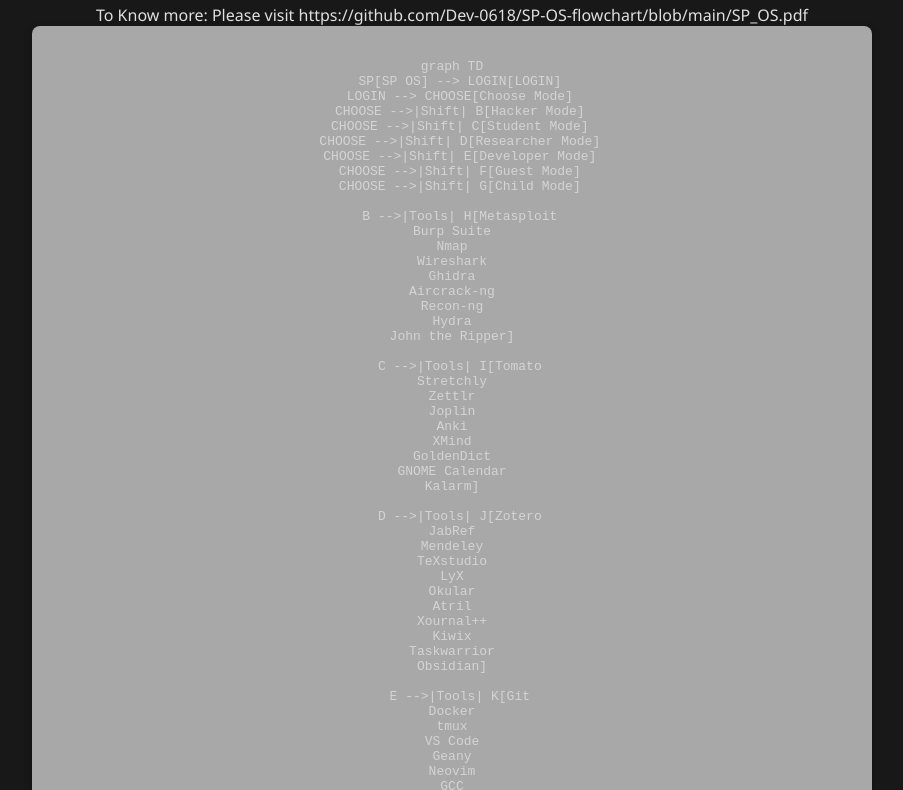
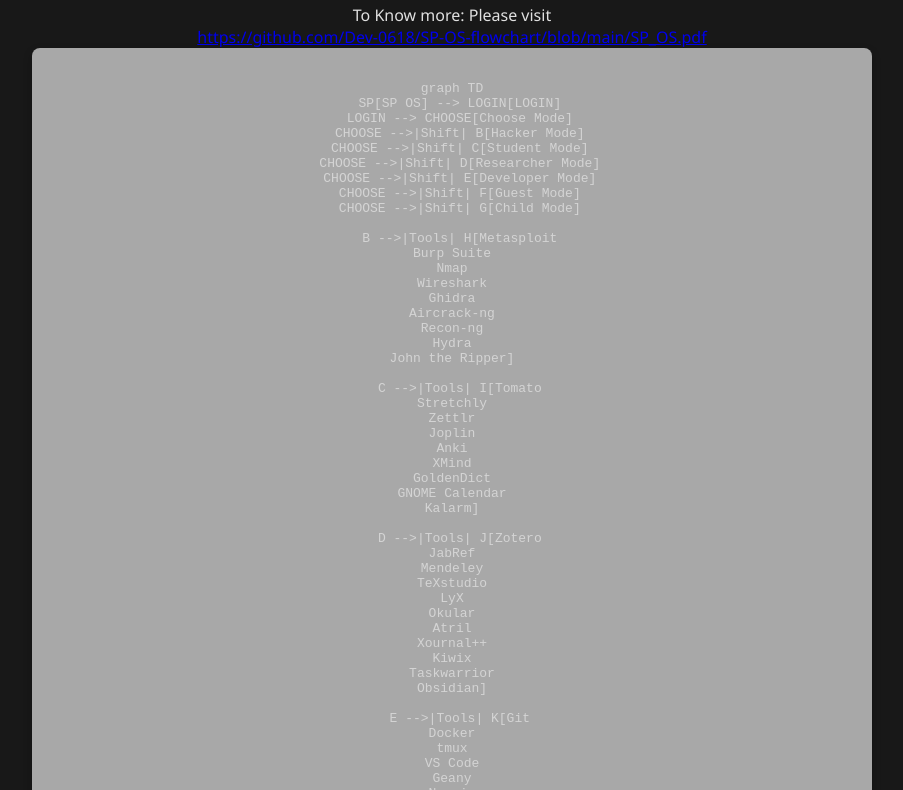
Before and after one commit to Dev-0618/SP-OS-flowchart, a plain HTML site: page index.html in a window 1280 px wide. Shown: the part 100-890 px from the top of the page, without its empty margins (188-1091 px from the left). Drawn offline with Linux system fonts and the light colour scheme; a script that the page names is missing.

Commit message:
Update index.html

```diff
--- a/index.html
+++ b/index.html
@@ -8,9 +8,9 @@
     <script src="https://cdn.jsdelivr.net/npm/mermaid@10.8.0/dist/mermaid.min.js"></script>
 </head>
 <body>
-    <h1>SP OS Mode Selection</h1>
-To Know more: Please visit https://github.com/Dev-0618/SP-OS-flowchart/blob/main/SP_OS.pdf
-    <div class="mermaid-container">
+<h1>SP OS Mode Selection</h1>
+To Know more: Please visit <a href="https://github.com/Dev-0618/SP-OS-flowchart/blob/main/SP_OS.pdf">https://github.com/Dev-0618/SP-OS-flowchart/blob/main/SP_OS.pdf</a>
+<div class="mermaid-container">
         <pre class="mermaid">
 graph TD
   SP[SP OS] --> LOGIN[LOGIN]
```
